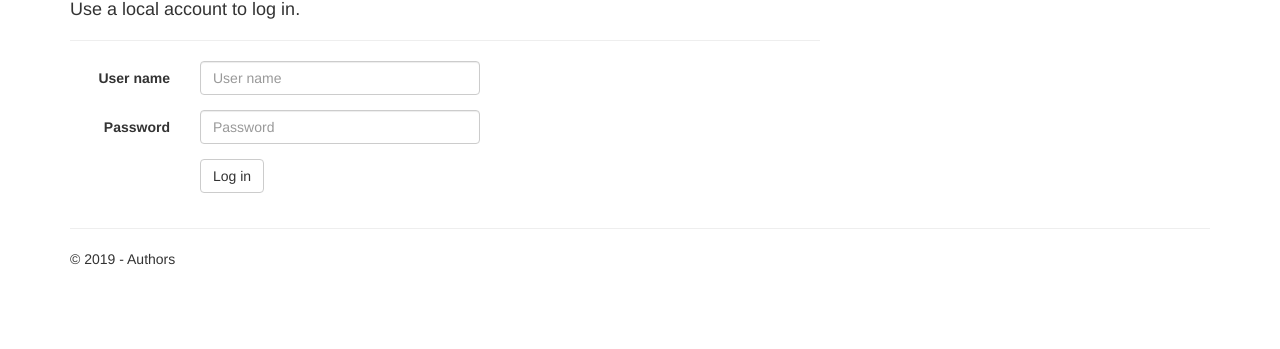
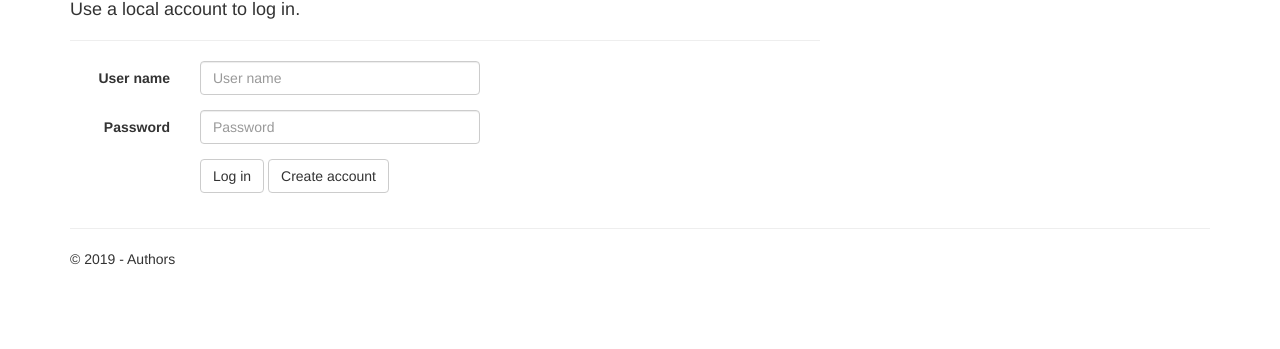
Before and after one commit to guestnone/SoccerPlanner, a Django app: page /login/ in a window 1280 px wide. Shown: the part 123-472 px from the top of the page. Run offline with Django 3.2, Linux system fonts and the light colour scheme; some libraries are stand-ins or nearby versions.

Commit message:
WIP: add create account button to login page

```diff
--- a/SoccerPlanner/app/templates/app/login.html
+++ b/SoccerPlanner/app/templates/app/login.html
@@ -26,6 +26,7 @@
                     <div class="col-md-offset-2 col-md-10">
                         <input type="hidden" name="next" value="/" />
                         <input type="submit" value="Log in" class="btn btn-default" />
+                        <a href="{% url 'accountcreate' %}" class="btn btn-default">Create account</a>
                     </div>
                 </div>
                 {% if form.errors %}
```
Also changed, not shown: 1 other file.
